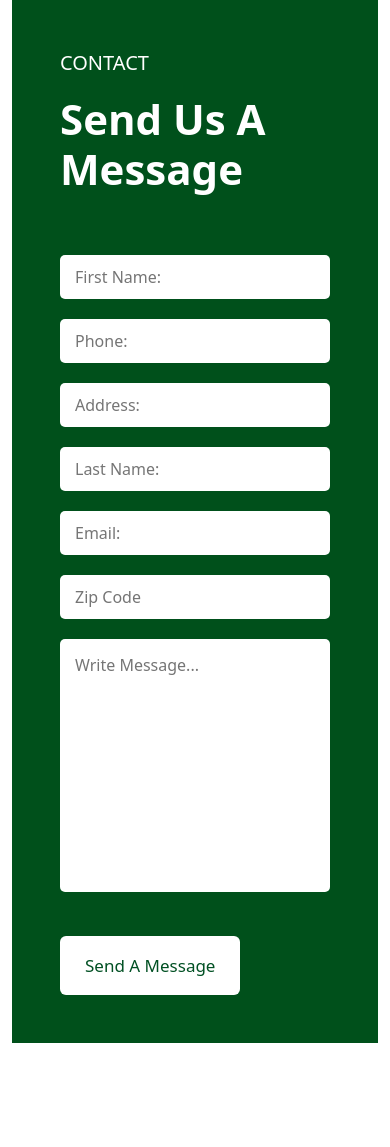
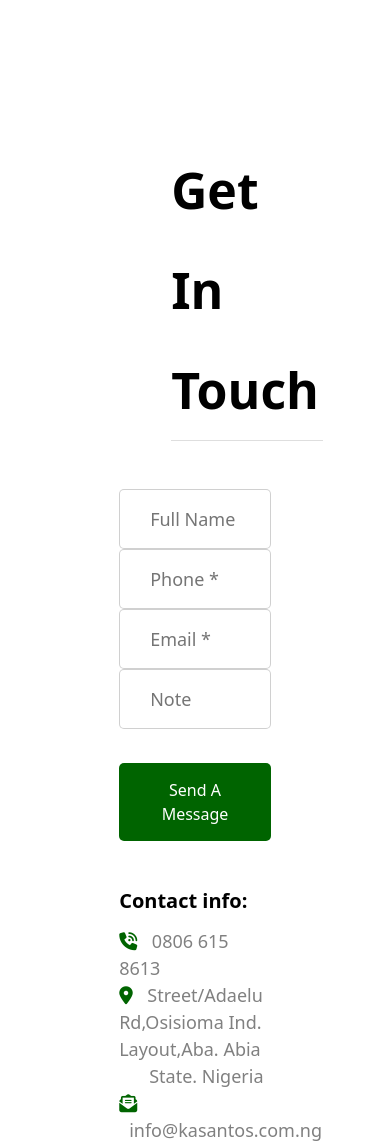
Before and after one commit to MentorshipProgram/Kasantos, a plain HTML site: page contact-us.html in a window 390 px wide. Shown: the top 1147 px of the page. Before the commit the page ends 1043 px from the top, so only its background shows below. Drawn offline with nearby package versions, Linux system fonts and the light colour scheme; grey boxes are pictures that could not be loaded.

Commit message:
more updates

```diff
--- a/contact-us.html
+++ b/contact-us.html
@@ -1,6 +1,7 @@
 <!DOCTYPE html>
 <html lang="en">
 <head>
+
     <meta charset="UTF-8">
     <meta name="viewport" content="width=device-width, initial-scale=1.0">
     <title>Contact Us</title>
@@ -8,6 +9,7 @@
     <link rel="stylesheet" href="bootstrap/css/bootstrap.min.css">
     <link rel="stylesheet" href="css/contact-section.css">
     <link rel="stylesheet" href="css/preloader.css">
+    <link rel="stylesheet" href="css/contact_us.css">
 
 </head>
 <body>
@@ -17,29 +19,59 @@
         <div class="ripple"></div>
     </div>
 
-    <div class="contact-section container">
-        <div class="contact p-5 container">
-            <p>CONTACT</p>
-            <h1>Send Us A Message</h1>
-            <form action="" class="contact-form">
-                <input type="text" placeholder="First Name:">
-                <input type="text" placeholder="Phone:">
-                <input type="text" placeholder="Address:">
-                <input type="text" placeholder="Last Name:">
-                <input type="text" placeholder="Email:">
-                <input type="text" placeholder="Zip Code">
-                <input type="text" placeholder="Write Message..." class="message">
-            </form>
-            <button class="btn py-3 px-4 mt-4">Send A Message</button>
-        </div>
-        <div class="contact-img">
-            <img src="images/contact.jpg" alt="" class="img-fluid">
+
+    <div class="section-two container mt-5">
+        <div class="flex">
+            <div class="flex-one bg-alert alert-success container">
+                <h3 class="heading mt-4">Get In Touch</h3>
+                <form action="#">
+                    <div class="col-md-12 pl-5 mt-5 form-group contact-input">
+                    <input type="text" placeholder="Full Name *" required="">
+                    </div>
+                    <div class="col-md-12 pl-5 form-group contact-input">
+                    <input type="text" placeholder="Phone *" required="">
+                    </div>
+                    <div class="col-md-12 pl-5 form-group contact-input">
+                    <input type="email" placeholder="Email *" required="">
+                    </div>
+                    <div class="col-md-12 pl-5 form-group contact-input mb-30">
+                    <input type="textarea" placeholder="Note" required="">
+                    </div>
+                    <div class="col-md-12 pl-5 mt-4 contact-button">
+                    <button class="btn" type="submit">Send A Message</button>
+                    </div>
+                </form>
+
+                <div class="contact-info col-md-12 pl-5 mt-5">
+                    <h3 class="top">Contact info:</h3>
+                    <div class="contact-links">
+                        <a href="tel:2348066158613">
+                            <i class="fa-solid fa-phone-volume"></i> <span>0806 615 8613</span>
+                        </a>
+                        <a href="#">
+                            <i class="fa-solid fa-location-dot"></i> <span>Street/Adaelu Rd,Osisioma Ind. Layout,Aba. Abia <span class="second">State. Nigeria</span></span>
+                        </a>
+                        <a href="mailto:info@kasantos.com.ng">
+                            <i class="fa-solid fa-envelope-open-text"></i> <span>info@kasantos.com.ng</span>
+                        </a>
+                    </div>
+                </div>
+            </div>
+
+            <div class="flex-two">
+                <div class="map">
+                    <iframe src="https://www.google.com/maps/embed?pb=!1m18!1m12!1m3!1d350184.3983499637!2d7.286950963253729!3d5.151280201789308!2m3!1f0!2f0!3f0!3m2!1i1024!2i768!4f13.1!3m3!1m2!1s0x104299308f30fbf3%3A0x98345ebf0c8cbca1!2sAba%2C%20Abia!5e0!3m2!1sen!2sng!4v1728939908385!5m2!1sen!2sng" width="600" height="450" style="border:0;" allowfullscreen="" loading="lazy" referrerpolicy="no-referrer-when-downgrade"></iframe>
+                </div>
+            </div>
         </div>
     </div>
 
     <button id="scrollToTopBtn" onclick="scrollToTop()"><i class="fa-solid fa-arrow-up"></i></button>
 
-    <!-- <script src="bootstrap/js/bootstrap.bundle.min.js"></script> -->
+    <script src="./JS/jquery-3.2.1.min.js"></script>
+    <script src="./JS/bootstrap.js"></script>
+    <script src="./JAVASCRIPT/script.js"></script>
+    <script src="bootstrap/js/bootstrap.bundle.min.js"></script>
     <script src="javascript/Preloader.js"></script>
 </body>
 </html>
```
Also changed, not shown: about-us.html (+54 -0 lines), contact_us.html (+2 -2 lines), index.html (+2 -0 lines).
